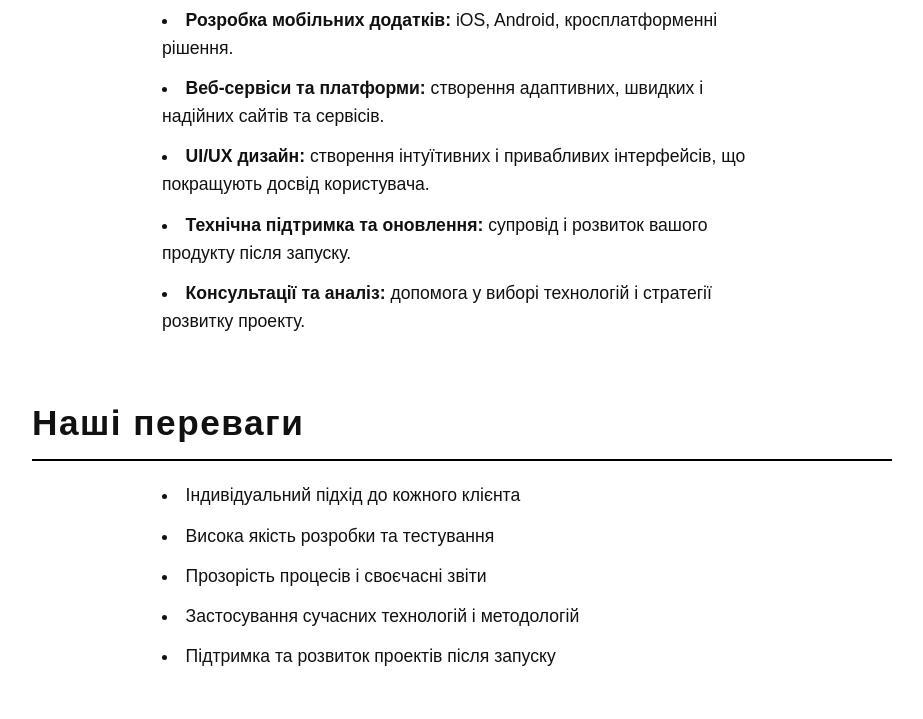
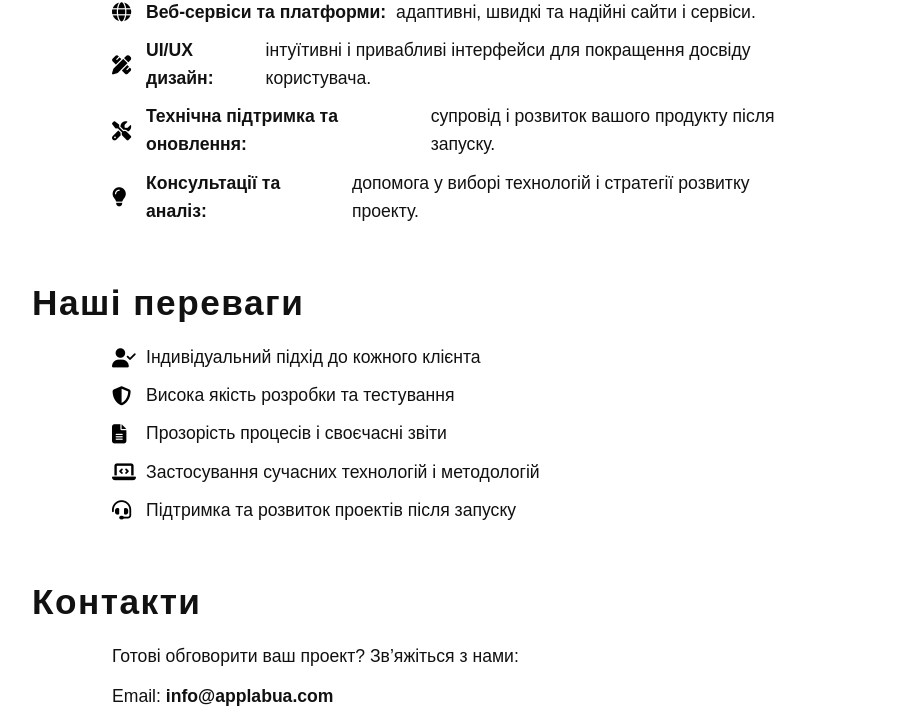
Before and after one commit to applabua/AppLab.com, a plain HTML site: page index.html in a window 1280 px wide. Shown: the part 601-1320 px from the top of the page, without its empty margins (178-1101 px from the left). Drawn offline with Linux system fonts and the light colour scheme; a small style sheet from the web is missing.

Commit message:
Update index.html

```diff
--- a/index.html
+++ b/index.html
@@ -4,6 +4,16 @@
     <meta charset="UTF-8" />
     <meta name="viewport" content="width=device-width, initial-scale=1" />
     <title>AppLab — Розробка мобільних додатків</title>
+
+    <!-- Підключення Font Awesome для іконок -->
+    <link
+      rel="stylesheet"
+      href="https://cdnjs.cloudflare.com/ajax/libs/font-awesome/6.4.0/css/all.min.css"
+      integrity="sha512-pVNk8dBOKr79hE+btz57Qr0rTyC8qObEVlyh6u9+oVQx3j6e1p3LyGg0pRwOwVXS2qv68R23G8DGVcKn5Dy8Zg=="
+      crossorigin="anonymous"
+      referrerpolicy="no-referrer"
+    />
+
     <style>
         /* Базові стилі */
         * {
@@ -57,7 +67,7 @@
             padding: 0 20px;
         }
         section {
-            margin-bottom: 60px;
+            margin-bottom: 50px;
             opacity: 0;
             transform: translateY(30px);
             animation-fill-mode: forwards;
@@ -70,21 +80,35 @@
 
         h2 {
             font-size: 2.2rem;
-            margin-bottom: 20px;
-            border-bottom: 2px solid #000;
-            padding-bottom: 8px;
+            margin-bottom: 12px;
+            /* Рамку прибрано */
             letter-spacing: 1.5px;
         }
-        p, li {
+        p {
             font-size: 1.1rem;
             margin-bottom: 12px;
+            max-width: 700px;
+            margin-left: auto;
+            margin-right: auto;
         }
         ul {
-            list-style: inside disc;
-            margin-left: 10px;
-            text-align: left;
-            max-width: 600px;
-            margin: 0 auto 20px auto;
+            list-style: none;
+            max-width: 700px;
+            margin: 10px auto 20px auto;
+            padding-left: 0;
+        }
+        ul li {
+            font-size: 1.1rem;
+            margin-bottom: 10px;
+            display: flex;
+            align-items: center;
+            gap: 10px;
+        }
+        ul li i {
+            color: #000;
+            min-width: 24px;
+            font-size: 1.2rem;
+            flex-shrink: 0;
         }
         footer {
             background: #000;
@@ -128,7 +152,7 @@
             h2 {
                 font-size: 1.6rem;
             }
-            p, li {
+            p, ul li {
                 font-size: 1rem;
             }
             main {
@@ -147,29 +171,29 @@
 <main>
     <section>
         <h2>Про нас</h2>
-        <p>AppLab — це команда професіоналів, яка створює сучасні мобільні та веб-додатки, що допомагають бізнесам розвиватися і ефективно взаємодіяти зі своїми клієнтами.</p>
-        <p>Ми поєднуємо креативний підхід з технологіями, щоб створити продукт, який відповідає вашим потребам і перевершує очікування.</p>
+        <p>AppLab — команда професіоналів, яка створює сучасні мобільні та веб-додатки. Ми допомагаємо бізнесам розвиватися та ефективно взаємодіяти з клієнтами.</p>
+        <p>Поєднуємо креативний підхід із технологіями, щоб ваш продукт перевершував очікування.</p>
     </section>
 
     <section>
         <h2>Наші послуги</h2>
         <ul>
-            <li><strong>Розробка мобільних додатків:</strong> iOS, Android, кросплатформенні рішення.</li>
-            <li><strong>Веб-сервіси та платформи:</strong> створення адаптивних, швидких і надійних сайтів та сервісів.</li>
-            <li><strong>UI/UX дизайн:</strong> створення інтуїтивних і привабливих інтерфейсів, що покращують досвід користувача.</li>
-            <li><strong>Технічна підтримка та оновлення:</strong> супровід і розвиток вашого продукту після запуску.</li>
-            <li><strong>Консультації та аналіз:</strong> допомога у виборі технологій і стратегії розвитку проекту.</li>
+            <li><i class="fas fa-mobile-alt"></i> <strong>Розробка мобільних додатків:</strong> iOS, Android, кросплатформенні рішення.</li>
+            <li><i class="fas fa-globe"></i> <strong>Веб-сервіси та платформи:</strong> адаптивні, швидкі та надійні сайти і сервіси.</li>
+            <li><i class="fas fa-pencil-ruler"></i> <strong>UI/UX дизайн:</strong> інтуїтивні і привабливі інтерфейси для покращення досвіду користувача.</li>
+            <li><i class="fas fa-tools"></i> <strong>Технічна підтримка та оновлення:</strong> супровід і розвиток вашого продукту після запуску.</li>
+            <li><i class="fas fa-lightbulb"></i> <strong>Консультації та аналіз:</strong> допомога у виборі технологій і стратегії розвитку проекту.</li>
         </ul>
     </section>
 
     <section>
         <h2>Наші переваги</h2>
         <ul>
-            <li>Індивідуальний підхід до кожного клієнта</li>
-            <li>Висока якість розробки та тестування</li>
-            <li>Прозорість процесів і своєчасні звіти</li>
-            <li>Застосування сучасних технологій і методологій</li>
-            <li>Підтримка та розвиток проектів після запуску</li>
+            <li><i class="fas fa-user-check"></i> Індивідуальний підхід до кожного клієнта</li>
+            <li><i class="fas fa-shield-alt"></i> Висока якість розробки та тестування</li>
+            <li><i class="fas fa-file-alt"></i> Прозорість процесів і своєчасні звіти</li>
+            <li><i class="fas fa-laptop-code"></i> Застосування сучасних технологій і методологій</li>
+            <li><i class="fas fa-headset"></i> Підтримка та розвиток проектів після запуску</li>
         </ul>
     </section>
 
@@ -179,9 +203,9 @@
         <p>Email: <a href="mailto:info@applabua.com">info@applabua.com</a></p>
         <p>Телефон: <a href="tel:+380481234567">+38 (048) 123-45-67</a></p>
         <p>Соціальні мережі:
-            <a href="#" aria-label="Facebook">Facebook</a> |
-            <a href="#" aria-label="LinkedIn">LinkedIn</a> |
-            <a href="#" aria-label="Instagram">Instagram</a>
+            <a href="#" aria-label="Facebook"><i class="fab fa-facebook-f"></i> Facebook</a> |
+            <a href="#" aria-label="LinkedIn"><i class="fab fa-linkedin-in"></i> LinkedIn</a> |
+            <a href="#" aria-label="Instagram"><i class="fab fa-instagram"></i> Instagram</a>
         </p>
     </section>
 </main>
```
